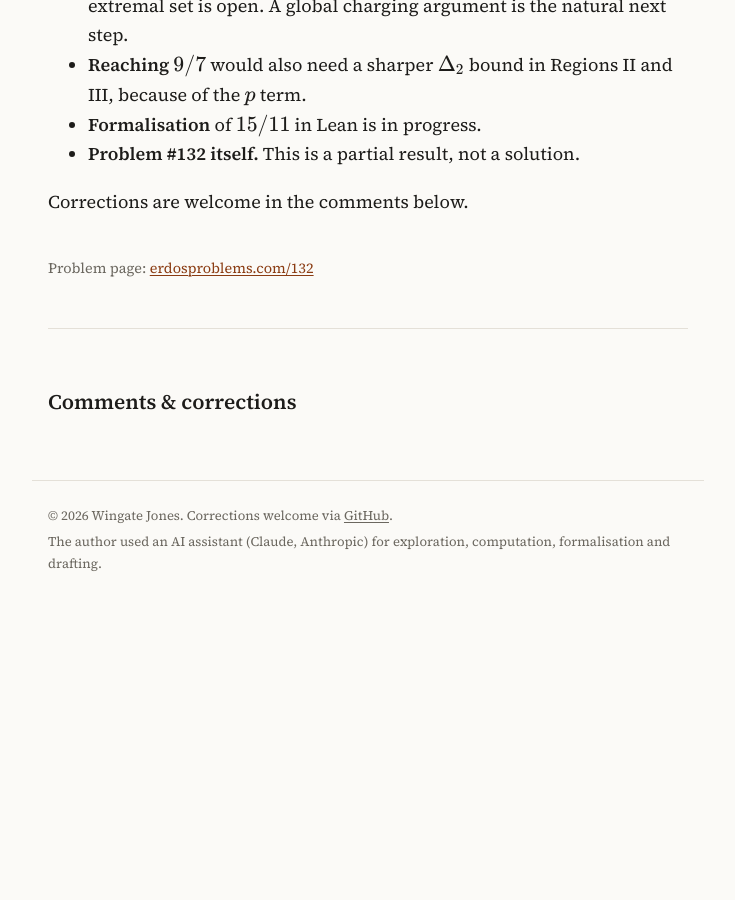
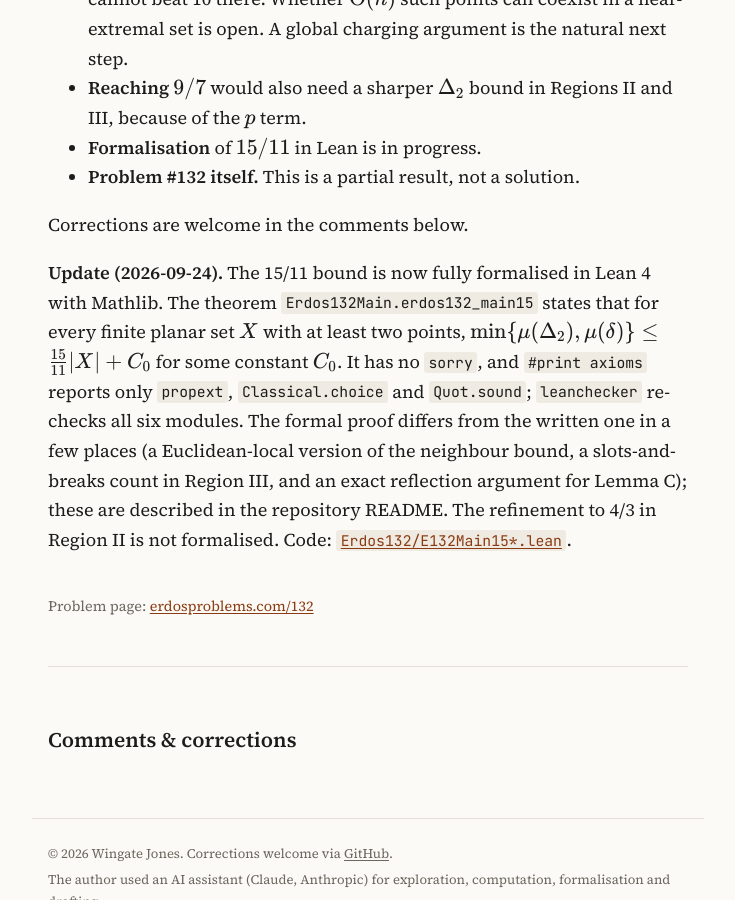
Before and after one commit to g8r-b8/erdos-lab, a Jekyll site: the page built from _posts/2026-09-24-an-upper-bound-of-15-11-for-second-largest-and-minimum-distances.md, in a window 1280 px wide and 900 px high, scrolled down 3423 px. Shown: the whole window, without its empty margins (272-1007 px from the left). Built offline with Jekyll 4.4.1, drawn with Linux system fonts in a browser that asks for light colours; comment, search, counter and statistics services are not loaded; before the commit the page ends 4042 px from its top, so only the background shows below that; some of the changed text lies outside the part shown.

Commit message:
Update: 15/11 bound now fully formalised in Lean

```diff
--- a/_posts/2026-09-24-an-upper-bound-of-15-11-for-second-largest-and-minimum-distances.md
+++ b/_posts/2026-09-24-an-upper-bound-of-15-11-for-second-largest-and-minimum-distances.md
@@ -2,7 +2,7 @@
 layout: post
 title: "An upper bound of 15/11 for second-largest and minimum distances"
 problem: 132
-status: new result
+status: formalised
 impact: major
 summary: >-
   Every planar n-point set has min{μ(Δ₂), μ(δ)} ≤ (15/11)n + C₀, and ≤ (4/3)n + C₀ in one regime. This
@@ -18,7 +18,7 @@
   Internal referee passes: "independent passes on each step (Region II; Region III, with two passes on the exact case τ = √3/2; the R-point lemma); no mathematical gap found, only presentation fixes"
   Exact arithmetic: "all constants and LP certificates checked in exact rationals (Python Fractions, rigorous bounds for trig functions)"
   Numerics: "adversarial searches against the key lemmas, 0 violations; consistency with ienjoymath's construction checked for n = 60, 120, 250"
-  Lean 4 / Mathlib: "NOT formalised for 15/11. The earlier bound 54/37 is fully formalised; a 15/11 formalisation is in progress"
+  Lean 4 / Mathlib: "Updated 2026-09-24: fully formalised (erdos132_main15, sorry-free; axioms propext, Classical.choice, Quot.sound; leanchecker passes). The Region II refinement 4/3 is not formalised."
   Human expert review: "not yet"
   Novelty check: "2026-09-24: #132 forum thread (latest comment 25 Jul 2026, no upper bound below 3/2 claimed), arXiv search (CDL 2505.04283 still v5; no other paper on the problem)"
 links:
@@ -112,3 +112,5 @@
 - **Problem #132 itself.** This is a partial result, not a solution.
 
 Corrections are welcome in the comments below.
+
+**Update (2026-09-24).** The 15/11 bound is now fully formalised in Lean 4 with Mathlib. The theorem `Erdos132Main.erdos132_main15` states that for every finite planar set $$X$$ with at least two points, $$\min\{\mu(\Delta_2),\mu(\delta)\} \le \tfrac{15}{11}\lvert X\rvert + C_0$$ for some constant $$C_0$$. It has no `sorry`, and `#print axioms` reports only `propext`, `Classical.choice` and `Quot.sound`; `leanchecker` re-checks all six modules. The formal proof differs from the written one in a few places (a Euclidean-local version of the neighbour bound, a slots-and-breaks count in Region III, and an exact reflection argument for Lemma C); these are described in the repository README. The refinement to 4/3 in Region II is not formalised. Code: [`Erdos132/E132Main15*.lean`](https://github.com/g8r-b8/erdos132-lean/tree/main/Erdos132).
```
